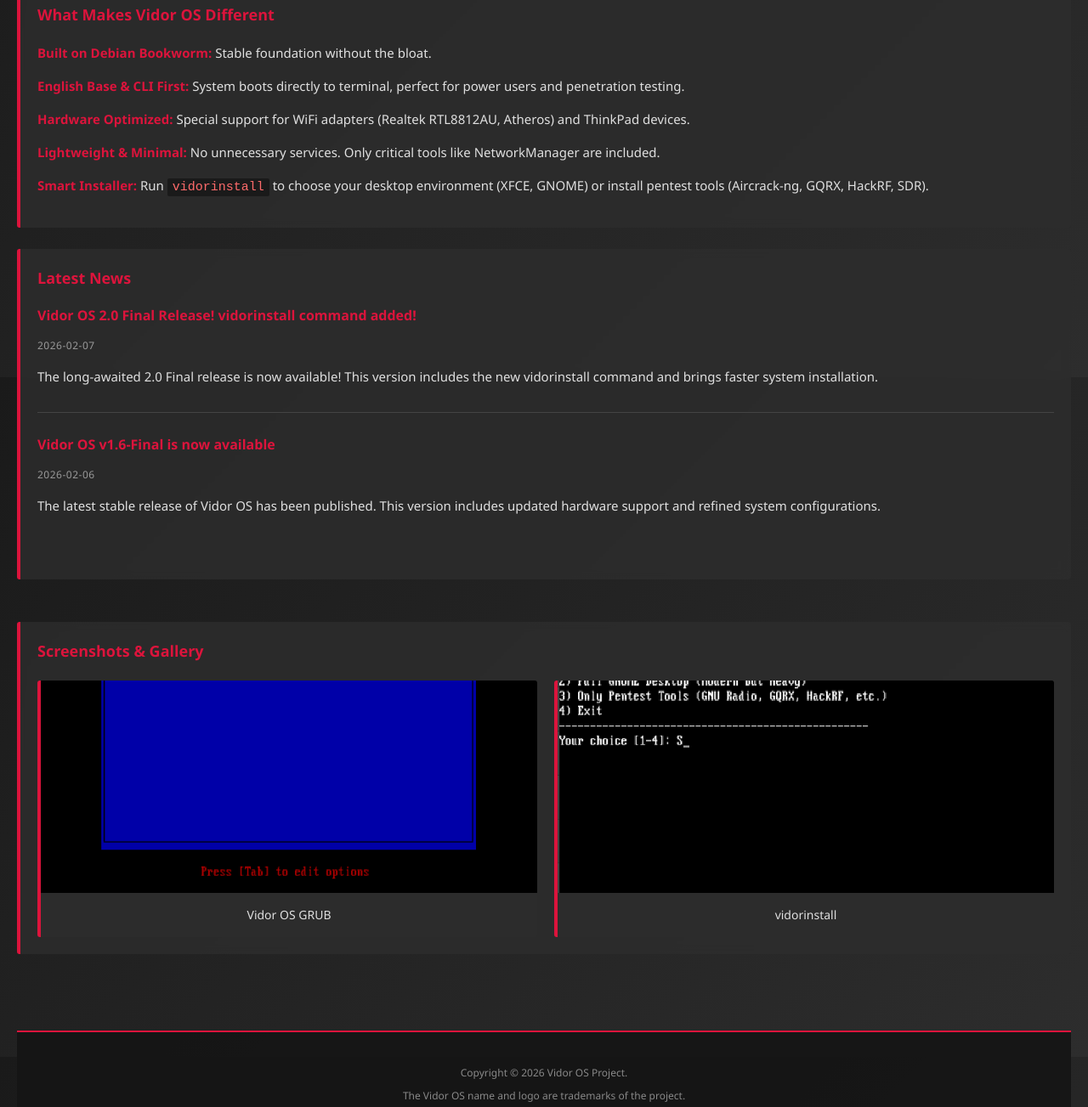
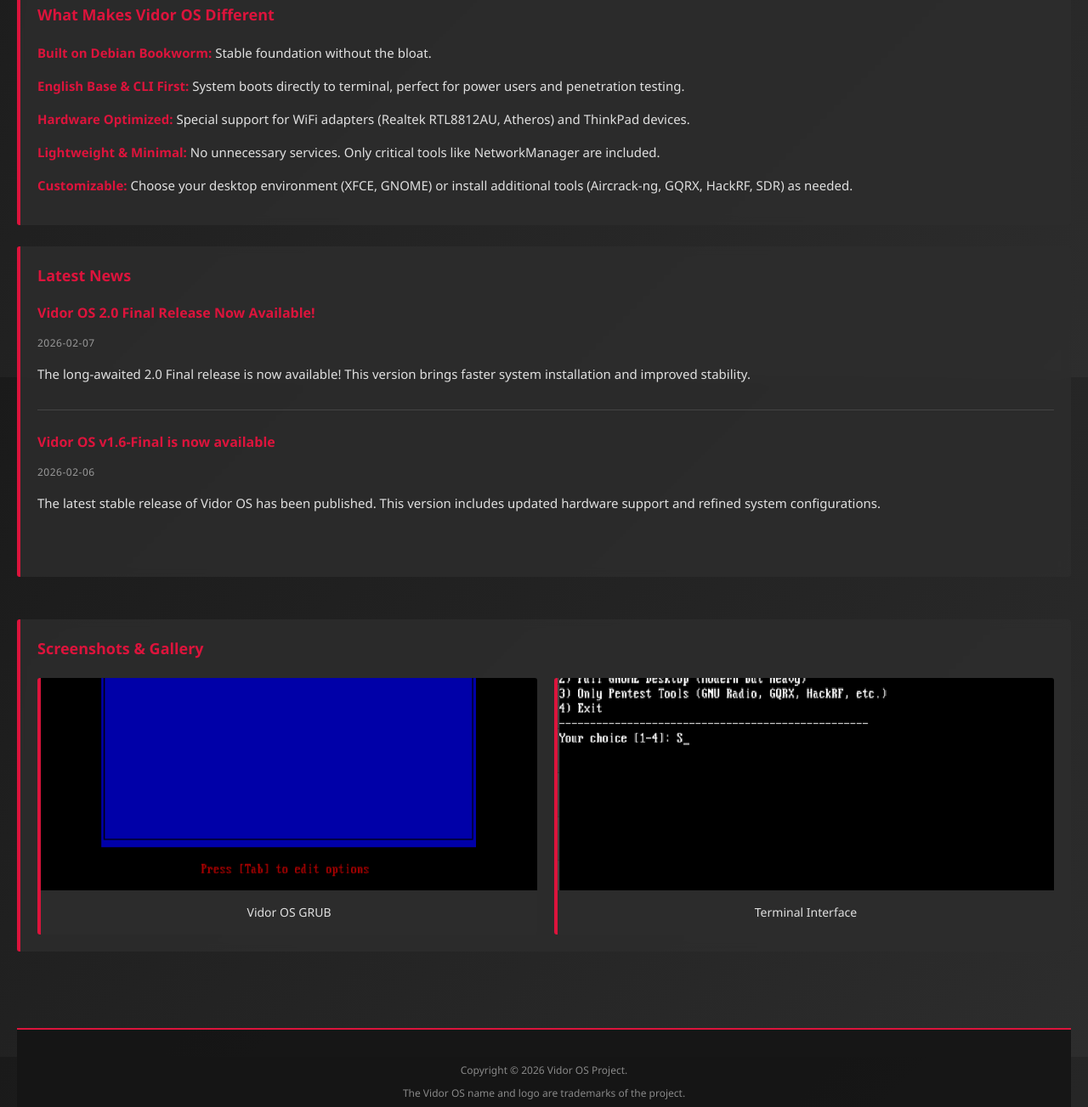
Before and after one commit to p1rater/vidor-website, a plain HTML site: page index.html in a window 1280 px wide. Shown: the part 356-1659 px from the top of the page at 85% size. Drawn offline with Linux system fonts and the light colour scheme.

Commit message:
Update index.html

```diff
--- a/index.html
+++ b/index.html
@@ -492,17 +492,17 @@
                 <p><strong>English Base & CLI First:</strong> System boots directly to terminal, perfect for power users and penetration testing.</p>
                 <p><strong>Hardware Optimized:</strong> Special support for WiFi adapters (Realtek RTL8812AU, Atheros) and ThinkPad devices.</p>
                 <p><strong>Lightweight & Minimal:</strong> No unnecessary services. Only critical tools like NetworkManager are included.</p>
-                <p><strong>Smart Installer:</strong> Run <code>vidorinstall</code> to choose your desktop environment (XFCE, GNOME) or install pentest tools (Aircrack-ng, GQRX, HackRF, SDR).</p>
+                <p><strong>Customizable:</strong> Choose your desktop environment (XFCE, GNOME) or install additional tools (Aircrack-ng, GQRX, HackRF, SDR) as needed.</p>
             </div>
 
             <div class="box">
                 <h3>Latest News</h3>
 
                 <div class="news-item">
-                    <h4><a href="#">Vidor OS 2.0 Final Release! vidorinstall command added!</a></h4>
+                    <h4><a href="#">Vidor OS 2.0 Final Release Now Available!</a></h4>
                     <p class="timestamp">2026-02-07</p>
                     <div class="article-content">
-                        <p>The long-awaited 2.0 Final release is now available! This version includes the new vidorinstall command and brings faster system installation.</p>
+                        <p>The long-awaited 2.0 Final release is now available! This version brings faster system installation and improved stability.</p>
                     </div>
                 </div>
 
@@ -527,7 +527,7 @@
                 </div>
                 <div class="gallery-item">
                     <img src="assets/Ekran görüntüsü 2026-02-07 012534.png" alt="Vidor OS Screenshot 2">
-                    <div class="gallery-item-caption">vidorinstall</div>
+                    <div class="gallery-item-caption">Terminal Interface</div>
                 </div>
             </div>
         </div>
```
